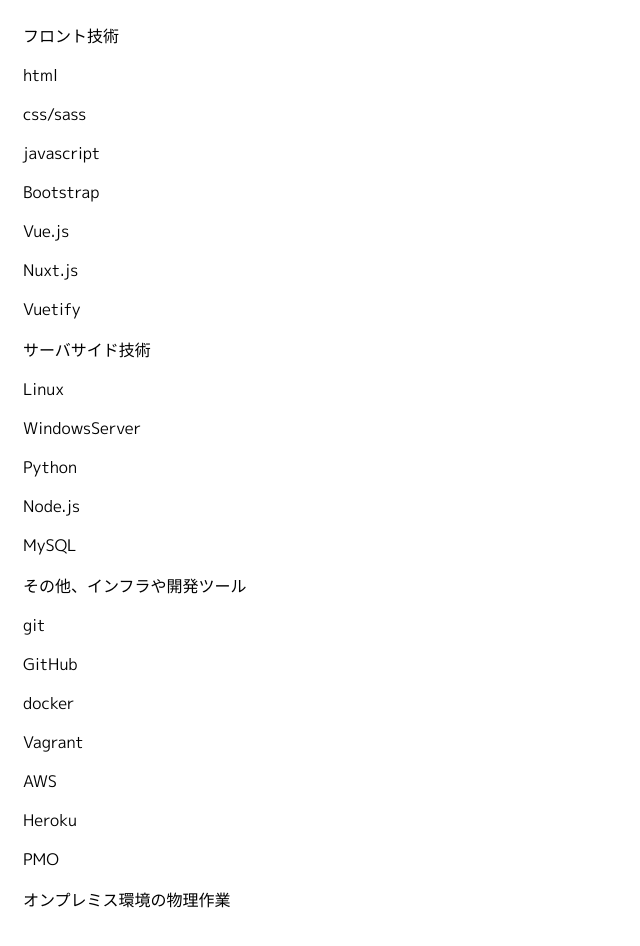
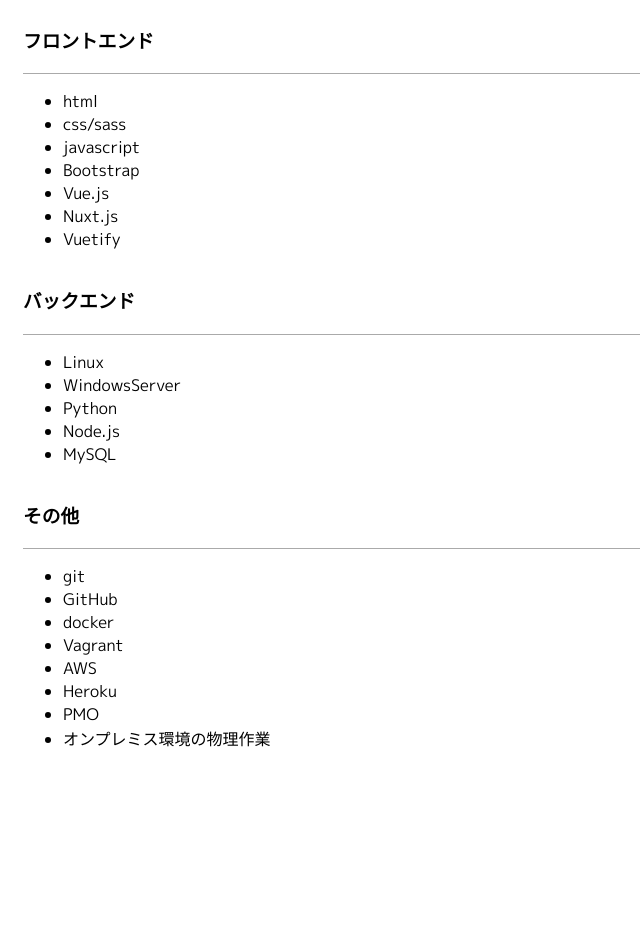
Before and after one commit to suzuki84g/-suzuki84g.github.io, a Nuxt app: page / in a window 1280 px wide. Shown: the part 640-1586 px from the top of the page, without its empty margins (0-640 px from the left). After the commit the page ends 1430 px from the top, so only its background shows below. Built offline with nearby package versions, Linux system fonts and the light colour scheme.

Commit message:
skillをリスト表示

```diff
--- a/assets/json/profileSentence.json
+++ /dev/null
@@ -1,4 +0,0 @@
-{
-  "title": "profileSentence",
-  "message": "こんにちは！私は鈴木優紀です。ネットワーク/インフラを扱う業務から専業主夫、無職になり、現在はWebエンジニアを目指して勉強中です！フロントからインフラまで幅広く取り組めればと思っています！"
-}
--- a/assets/styles/root.scss
+++ b/assets/styles/root.scss
@@ -41,6 +41,11 @@
     }
   }
 }
+// h3見出し関連
+.name-box {
+  margin-bottom: 1rem;
+  border-bottom: solid 1px $border-gray;
+}
 img {
   width: 100%;
   height: auto;
--- a/components/Profile.vue
+++ b/components/Profile.vue
@@ -46,7 +46,7 @@
         birthday: {},
         today: {}
       },
-      profileSentence: require('@/assets/json/profileSentence.json')
+      profileSentence: 'てすとてすとてすと'
     }
   },
   computed: {
@@ -99,11 +99,11 @@
       width: auto;
       align-self: start;
       margin-bottom: 1rem;
-      .name-box {
-        margin-bottom: 1rem;
-        border-bottom: solid 1px $border-gray;
+      .text-box {
+        margin-left: 1rem;
+        margin-bottom: 0.5rem;
       }
-      .text-box {
+      .about {
         margin-left: 1rem;
       }
     }
--- a/components/Skills.vue
+++ b/components/Skills.vue
@@ -3,25 +3,15 @@
     <div class="title">
       <h2>Skill</h2>
     </div>
-    <div class="mainContainer">
-      <div class="front">
-        <p>フロント技術</p>
-        <p v-for="front in skillSet.front" :key="front">
-          {{ front }}
-        </p>
+    <div v-for="skill in skillSet" :key="skill.field" class="skill">
+      <div class="name-box">
+        <h3>{{ skill.field }}</h3>
       </div>
-      <div class="backend">
-        <p>サーバサイド技術</p>
-        <p v-for="back in skillSet.back" :key="back">
-          {{ back }}
-        </p>
-      </div>
-      <div class="other">
-        <p>その他、インフラや開発ツール</p>
-        <p v-for="other in skillSet.other" :key="other">
-          {{ other }}
-        </p>
-      </div>
+      <ul>
+        <li v-for="ability in skill.abilitys" :key="ability">
+          {{ ability }}
+        </li>
+      </ul>
     </div>
   </div>
 </template>
@@ -30,15 +20,29 @@
 export default {
   data () {
     return {
-      skillSet: {
-        front: ['html', 'css/sass', 'javascript', 'Bootstrap', 'Vue.js', 'Nuxt.js', 'Vuetify'],
-        back: ['Linux', 'WindowsServer', 'Python', 'Node.js', 'MySQL'],
-        other: ['git', 'GitHub', 'docker', 'Vagrant', 'AWS', 'Heroku', 'PMO', 'オンプレミス環境の物理作業']
-      }
+      skillSet: [
+        {
+          field: 'フロントエンド',
+          abilitys: ['html', 'css/sass', 'javascript', 'Bootstrap', 'Vue.js', 'Nuxt.js', 'Vuetify']
+        },
+        {
+          field: 'バックエンド',
+          abilitys: ['Linux', 'WindowsServer', 'Python', 'Node.js', 'MySQL']
+        },
+        {
+          field: 'その他',
+          abilitys: ['git', 'GitHub', 'docker', 'Vagrant', 'AWS', 'Heroku', 'PMO', 'オンプレミス環境の物理作業']
+        }
+      ]
     }
   }
 }
 </script>
 
-<style lang="scss">
+<style scoped lang="scss">
+.skillsContainer {
+  display: flex;
+  flex-direction: column;
+  align-items: start;
+}
 </style>
```
